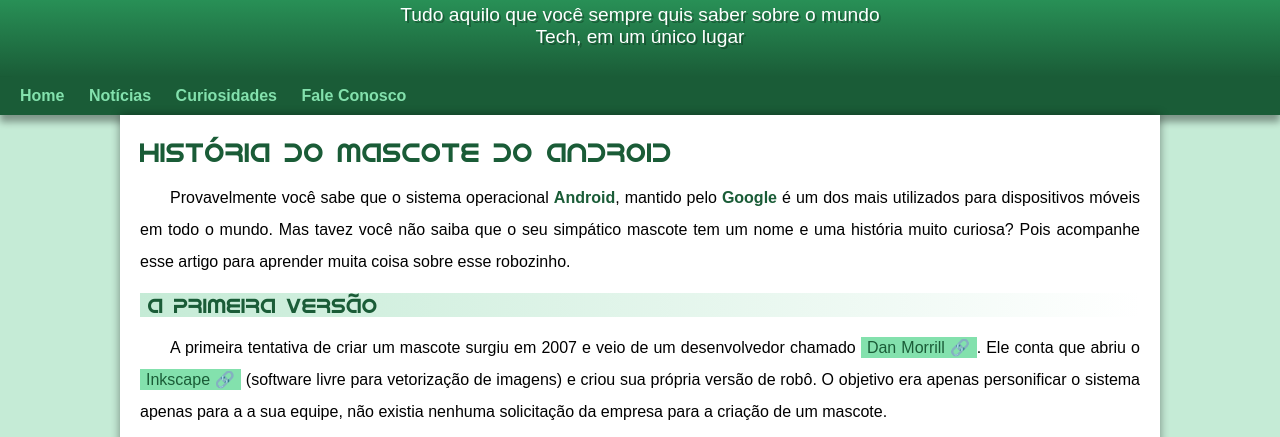
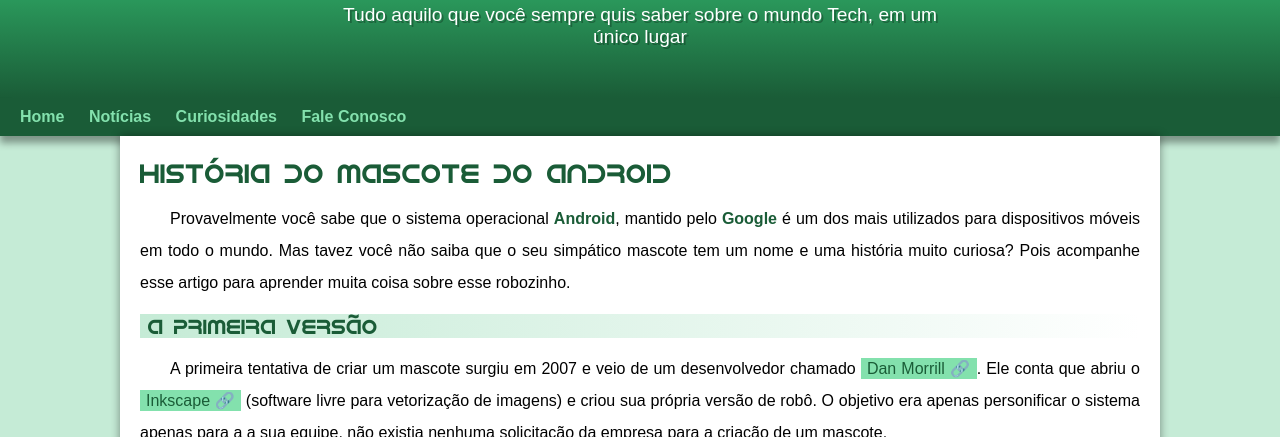
Before and after one commit to arieliverza/projeto-android, a plain HTML site: page index.html in a window 1280 px wide. Shown: the part 113-550 px from the top of the page. Drawn offline with Linux system fonts and the light colour scheme.

Commit message:
problema de padding corrigido

```diff
--- a/estilo/style.css
+++ b/estilo/style.css
@@ -52,12 +52,12 @@ header > h1 {
 header > p {
     font-family: var(--fonte-padrao);
     font-size: 1.2em;
-    max-width: 500px;
     color: white;
-    margin: auto;
-    margin-bottom: 20px;
+    max-width: 600px;
     padding-right: 10px;
     padding-left: 10px;
+    margin: auto;
+    padding-bottom: 50px;
     text-shadow: 2px 2px 0px rgba(0, 0, 0, 0.267);
 }
 
```
